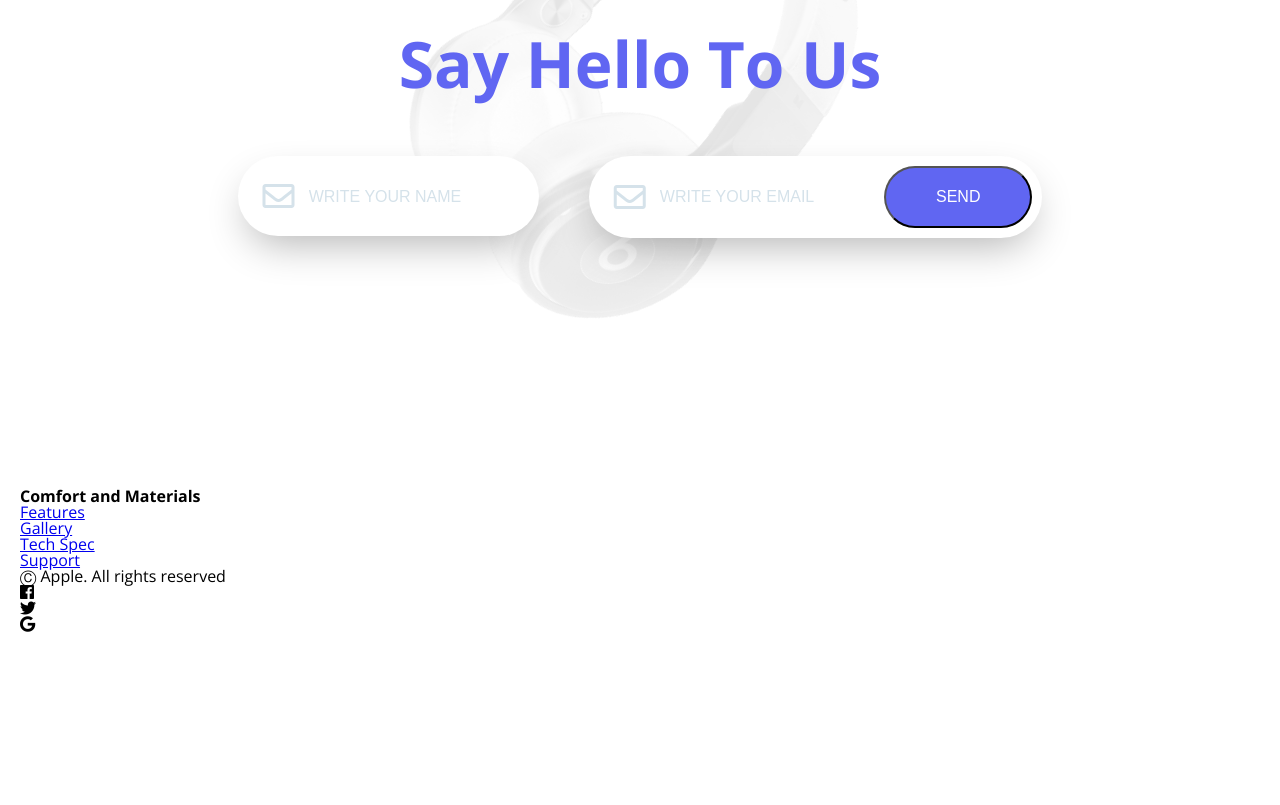
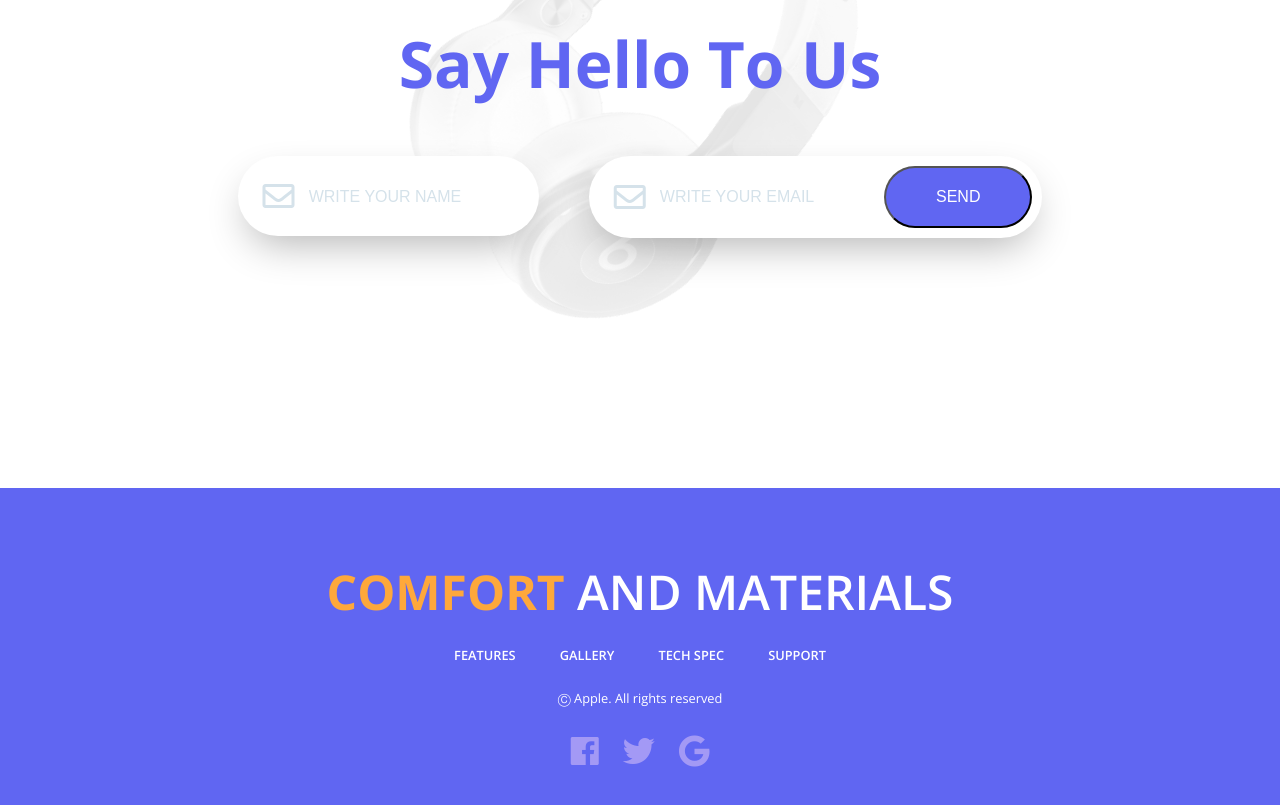
Before and after one commit to patrickly/headphones, a plain HTML site: page index.html in a window 1280 px wide. Shown: the part 4814-5619 px from the top of the page. Before the commit the page ends 5446 px from the top, so only its background shows below. Drawn offline with nearby package versions, Linux system fonts and the light colour scheme.

Commit message:
Footer styles

```diff
--- /dev/null
+++ b/css/landing-page/footer.css
@@ -0,0 +1,52 @@
+footer {
+    background: #6066f2;
+    padding: 80px 0;
+    text-align: center;
+    color: white;
+}
+
+footer h2{
+   font-size: 3rem;
+   font-weight: 600;
+   text-transform: uppercase;
+   margin-bottom: 20px;
+}
+
+footer h2 span{
+    font-weight: 700;
+    color: #fea83b;
+}
+
+footer .menu {
+    margin-bottom: 20px;
+}
+
+footer .menu li{
+    display: inline-block;
+    padding: 10px 20px;
+}
+
+footer .menu li a{
+    font-weight: 600;
+    color: white;
+    text-decoration: none;
+    text-transform: uppercase;
+    font-size: .8rem;
+}
+
+footer p {
+    font-size: .8rem;
+    font-weight: 300;
+    margin-bottom: 30px;
+}
+
+footer .social-media li{
+    display: inline-block;
+    padding: 0 10px;
+}
+
+footer .social-media li a{
+   color: #e6cdf9;
+   font-size: 2rem;
+   opacity: .5;
+}
--- a/css/main.css
+++ b/css/main.css
@@ -6,6 +6,7 @@
 @import "landing-page/color-collection.css";
 @import "landing-page/blue-print.css";
 @import "landing-page/latest.css";
+@import "landing-page/footer.css";
 
 /*
 FEA83B orange
--- a/index.html
+++ b/index.html
@@ -293,9 +293,21 @@
       </ul>
       <p>&#9400; Apple. All rights reserved</p>
       <ul class="social-media">
-        <li><i class="fab fa-facebook"></i></li>
-        <li><i class="fab fa-twitter"></i></li>
-        <li><i class="fab fa-google"></i></li>
+        <li>
+          <a href="#" target="new">
+            <i class="fab fa-facebook"></i>
+           </a>
+        </li>
+        <li>
+          <a href="#" target="new">
+            <i class="fab fa-twitter"></i>
+          </a>
+        </li>
+        <li>
+          <a href="#" target="new">
+            <i class="fab fa-google"></i>
+          </a>
+        </li>
       </ul>
     </div>
   </footer>
```
